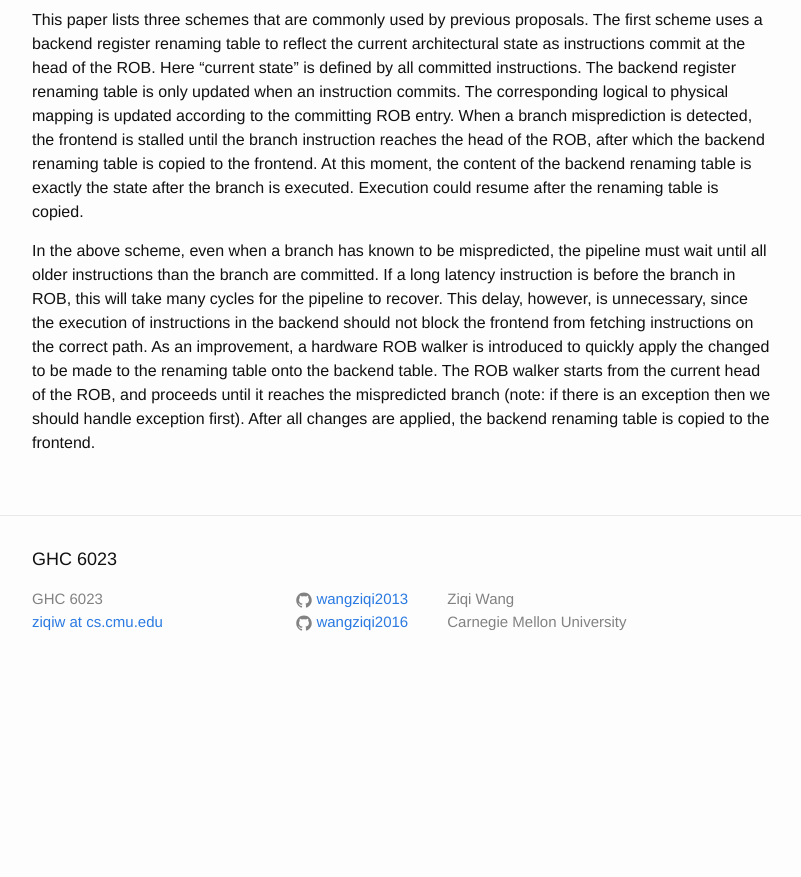
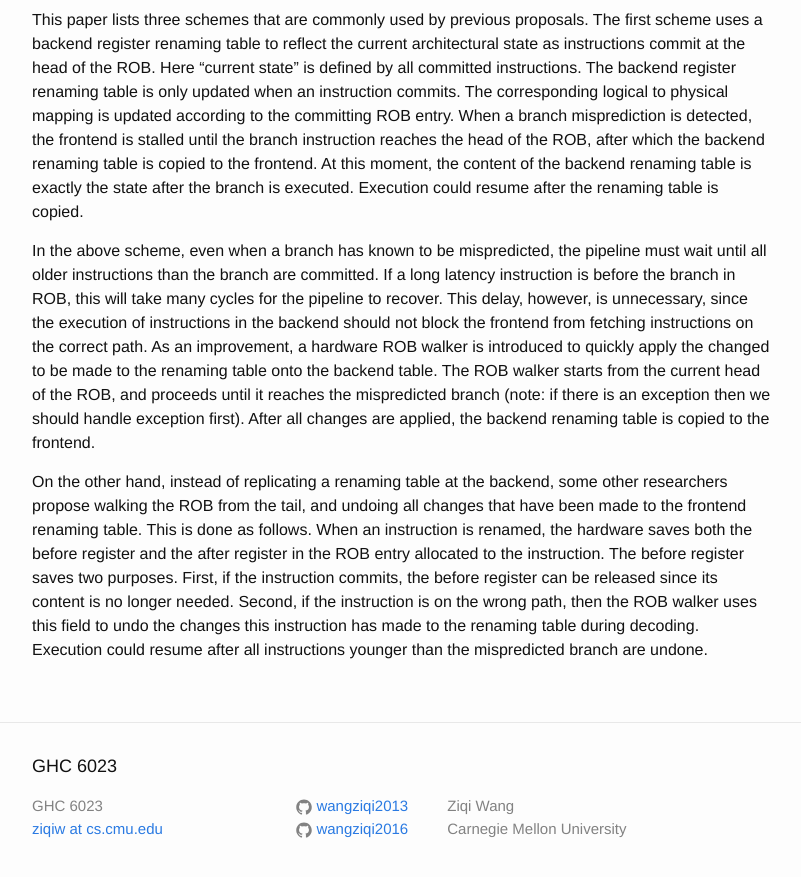
Before and after one commit to wangziqi2013/wangziqi2013.github.io, a Jekyll site: the page built from _posts/2019-09-12-checkpoint-processing-and-recovery.markdown, in a window 1280 px wide and 900 px high, scrolled down 973 px. Shown: the top 877 px of the window, without its empty margins (238-1039 px from the left). Built offline with Jekyll 4.4.1, drawn with Linux system fonts in a browser that asks for light colours; before the commit the page ends 1666 px from its top, so only the background shows below that.

Commit message:
Adding undo walk

```diff
--- a/_posts/2019-09-12-checkpoint-processing-and-recovery.markdown
+++ b/_posts/2019-09-12-checkpoint-processing-and-recovery.markdown
@@ -44,3 +44,11 @@ should not block the frontend from fetching instructions on the correct path. As
 is introduced to quickly apply the changed to be made to the renaming table onto the backend table. The ROB walker starts
 from the current head of the ROB, and proceeds until it reaches the mispredicted branch (note: if there is an exception
 then we should handle exception first). After all changes are applied, the backend renaming table is copied to the frontend.
+
+On the other hand, instead of replicating a renaming table at the backend, some other researchers propose walking the ROB
+from the tail, and undoing all changes that have been made to the frontend renaming table. This is done as follows. When
+an instruction is renamed, the hardware saves both the before register and the after register in the ROB entry allocated
+to the instruction. The before register saves two purposes. First, if the instruction commits, the before register can
+be released since its content is no longer needed. Second, if the instruction is on the wrong path, then the ROB walker
+uses this field to undo the changes this instruction has made to the renaming table during decoding. Execution could
+resume after all instructions younger than the mispredicted branch are undone.
```
